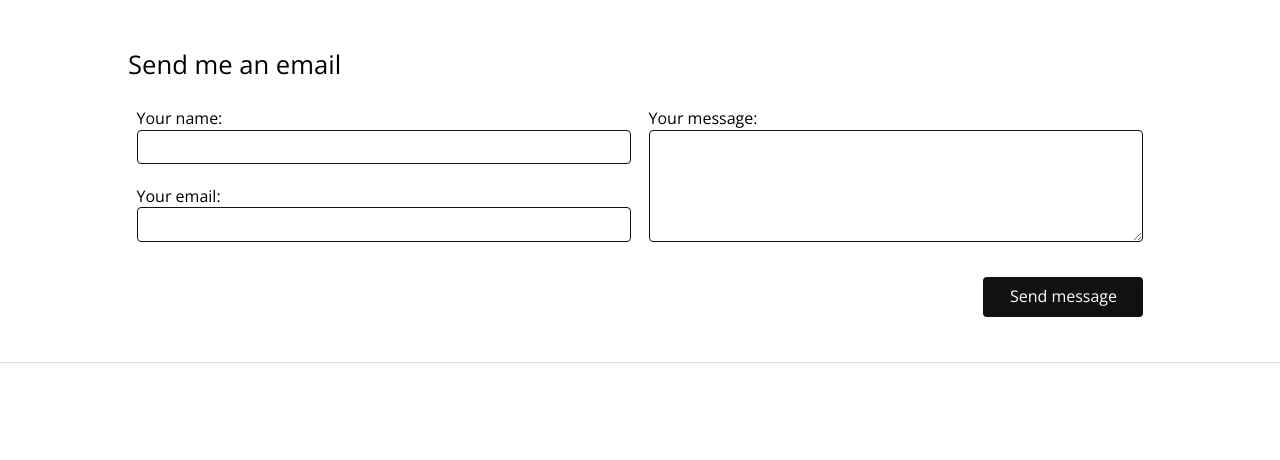
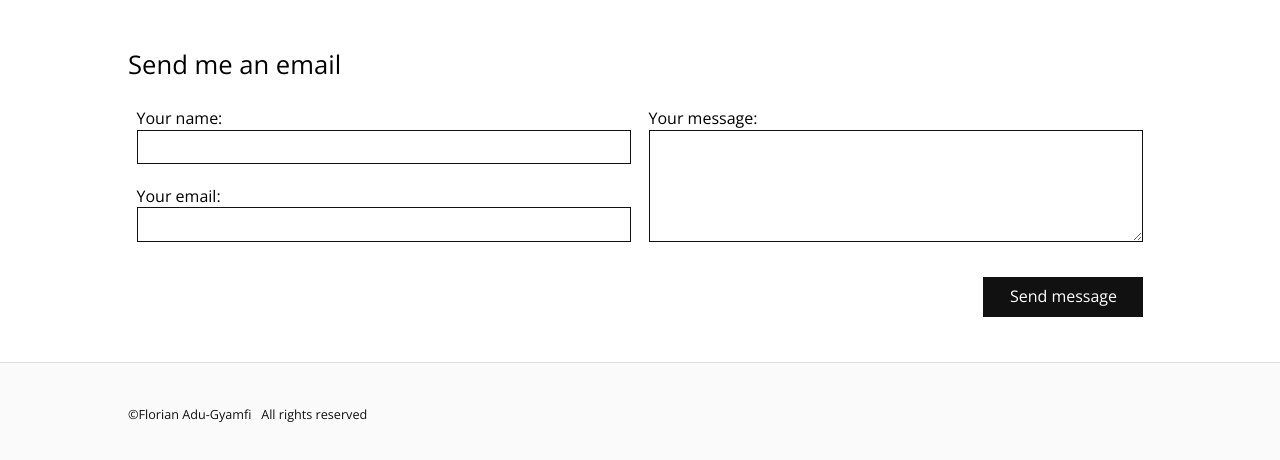
Before and after one commit to RianAdu/personal-website, a website: page builds/development/index.html in a window 1280 px wide. Shown: the part 2559-3019 px from the top of the page. Before the commit the page ends 2922 px from the top, so only its background shows below. Drawn offline with nearby package versions, Linux system fonts and the light colour scheme.

Commit message:
added footer | started on form validation javascript

```diff
--- a/builds/development/index.html
+++ b/builds/development/index.html
@@ -175,17 +175,17 @@
 						<div class="contactInfo">
 							<p>
 								<label>Your name:</label>
-								<input type="text" name="your_name" minlength="2" required />
+								<input id="yourName" type="text" name="yourName" minlength="2" required />
 							</p>
 							<p>
 								<label>Your email:</label>
-								<input type="email" name="your_email"required />
+								<input id="yourEmail" type="email" name="yourEmail"required />
 							</p>
 						</div>
 						<div class="messageInfo">
 							<p>
 								<label>Your message:</label>
-								<textarea name="message" form="contactForm"></textarea>
+								<textarea id="yourMessage" name="yourMessage" form="contactForm"></textarea>
 							</p>
 						</div>
 						<div id="submitButton">
@@ -195,6 +195,11 @@
 				</article>
 			</section>
 		</main>
+		<footer>
+			<article>
+				<p>&copy;Florian Adu-Gyamfi &nbsp; All rights reserved</p>
+			</article>
+		</footer>
 	<script src="js/script.js"></script>
 	</body>
 </html>
--- a/components/sass/_layout.scss
+++ b/components/sass/_layout.scss
@@ -26,4 +26,14 @@ body {
 			}//breakpoint
 		} //article
 	} //section
+
+	footer {
+		article{
+			@include container(90%);
+
+			@include breakpoint($medium){
+				@include container(80%);
+			}//breakpoint
+		} //article
+	}
 } //body
--- a/components/sass/_variables.scss
+++ b/components/sass/_variables.scss
@@ -9,6 +9,7 @@ $grayLight	: #fafafa;
 $grayDark	: #666666;
 $grayBorder	: #dddddd;
 $blue		: #08233e;
+$alert		: #ff0000;
 
 //social colors
 $linkedin	: #007bb5;
--- a/components/sass/sections/_contact.scss
+++ b/components/sass/sections/_contact.scss
@@ -71,6 +71,8 @@ section#contact{
 				} //breakpoint
 			} //messageInfo
 
+
+
 			p{
 				@include remFontSize(margin, 0,0, 1.266,0);
 				label{ display:block; }
@@ -81,7 +83,7 @@ section#contact{
 					width:100%;
 					border:1px solid $black;
 
-					@include roundedCorners(4px);
+
 
 					&:focus{
 						outline: none;
@@ -112,7 +114,7 @@ section#contact{
 					border:none;
 
 					@include remFontSize(height, 2.5);
-					@include roundedCorners(4px);
+
 
 					@include breakpoint($medium-large){
 						@include remFontSize(width, 10);
--- a/components/sass/sections/_footer.scss
+++ b/components/sass/sections/_footer.scss
@@ -0,0 +1,23 @@
+footer {
+
+	@include clearfix;
+	@include remFontSize(padding, 2.5,0);
+	background-color: $grayLight;
+
+	article {
+		text-align: center;
+
+		p{
+			@include remFontSize(font-size, 0.79);
+			@include remFontSize(line-height, 1.424);
+			color:$black;
+			padding:0;
+			margin:0;
+
+			@include breakpoint($small-medium){
+				float: left;
+			}
+
+		}
+	}
+}
--- a/components/scripts/rian.js
+++ b/components/scripts/rian.js
@@ -15,12 +15,20 @@ $(function(){
 		$('header article').css('height', height);
 	};
 
-	headerwHeight();
-
 	//show window width
 	$(window).on('resize', function(){
 		var width = $(window).width();
 		$('.showSize').text(width);
 		headerwHeight();
 	});
+
+	/*var formValidation = function(){
+		var name 	= $('#yourName').val();
+		var email	= $('#yourEmail');
+		var message = $('#yourMessage');
+
+	};*/
+
+	headerwHeight();
+	// formValidation();
 });
```
Also changed, not shown: builds/development/css/style.css, builds/development/js/script.js.
